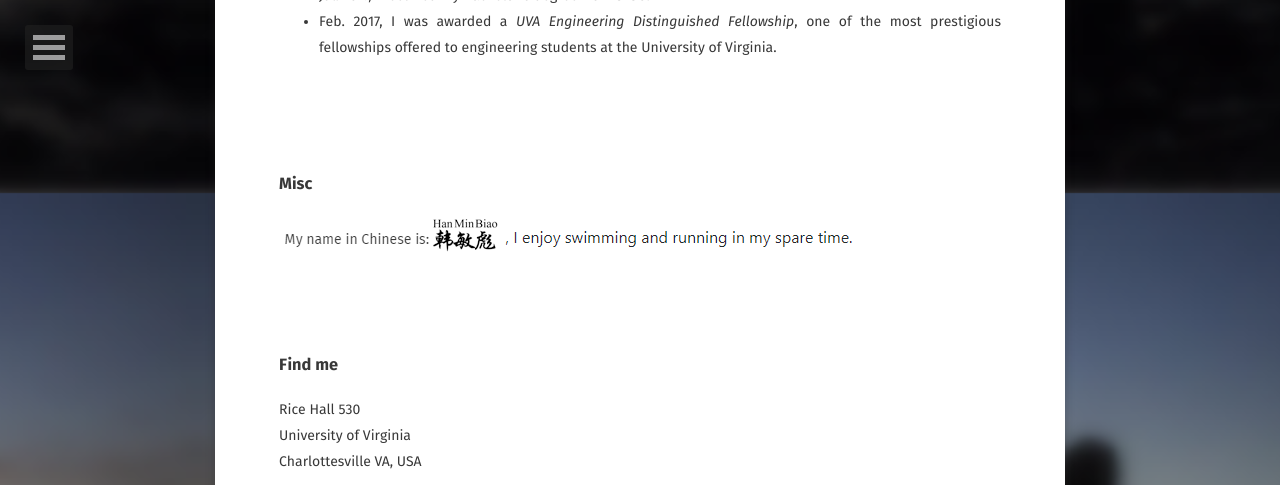
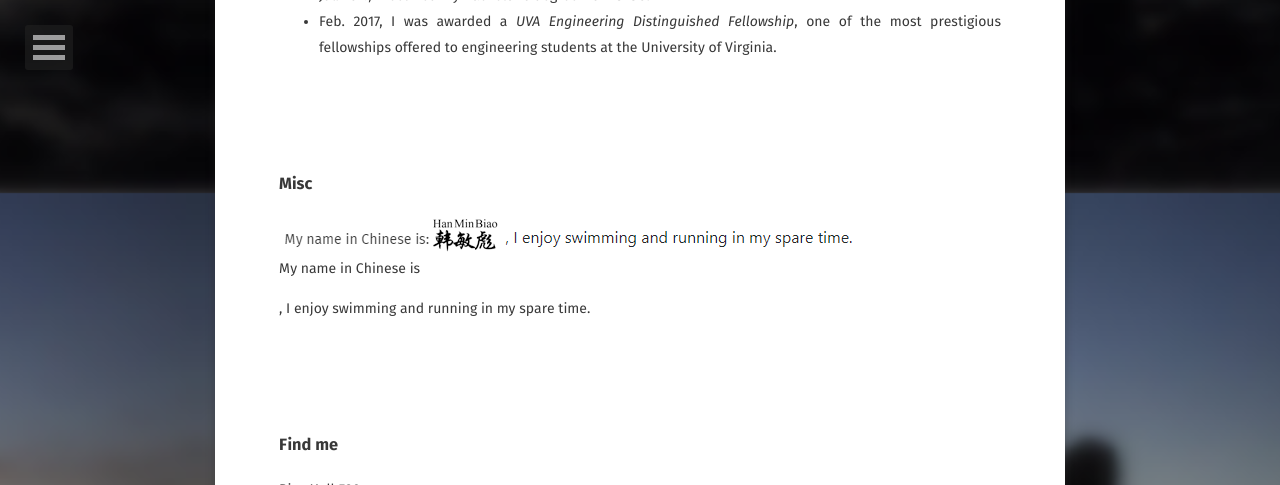
Before and after one commit to FrancisDavis/FrancisDavis.github.io, a Jekyll site: the page built from about/index.md, in a window 1280 px wide and 900 px high, scrolled down 707 px, cut to the strip 0-485 px from the top of the window. Built offline with Jekyll 4.4.1, drawn with Linux system fonts in a browser that asks for light colours; some web fonts are replaced.

Commit message:
Update index.md

```diff
--- a/about/index.md
+++ b/about/index.md
@@ -25,6 +25,12 @@ I am a first-year Computer Science PhD student at the [University of Virginia](h
 ### Misc
 <img src ="miscellaneous.png" align="left">
 
+My name in Chinese is
+
+, I enjoy swimming and running in my spare time.
+
+
+
 <br>
 <br>
 <br>
```
